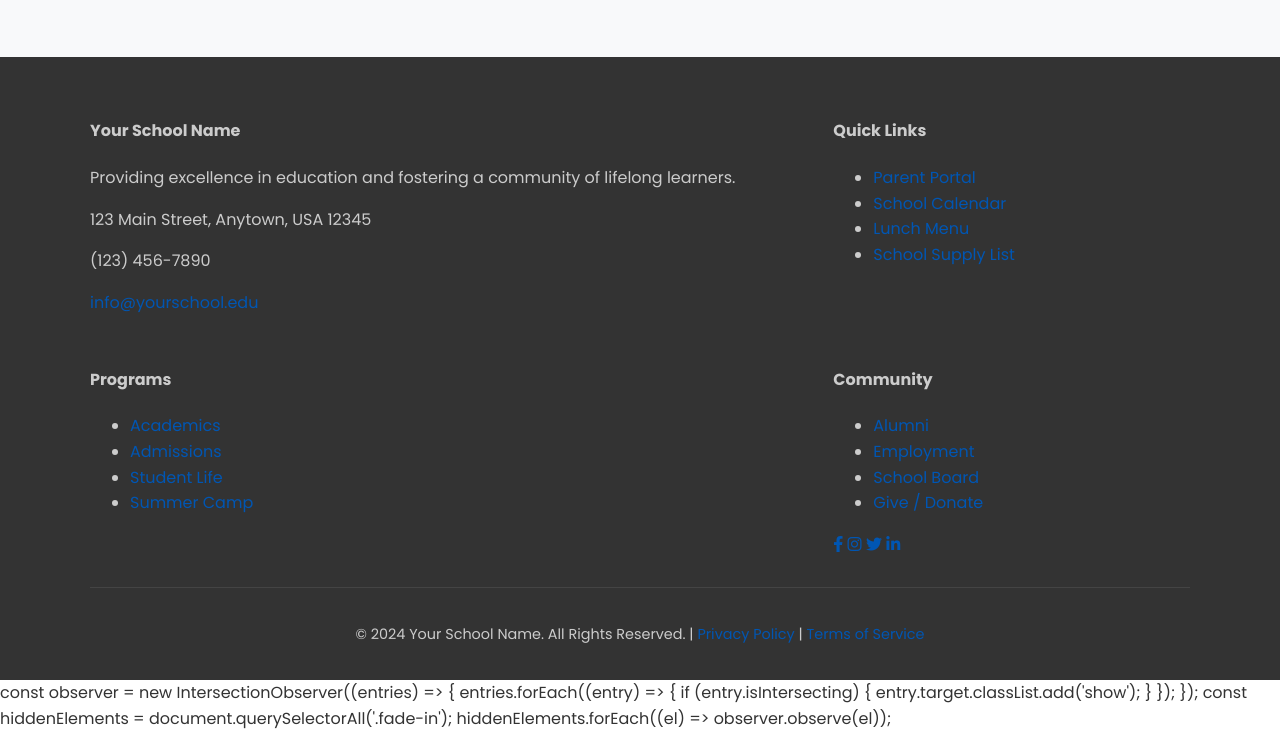
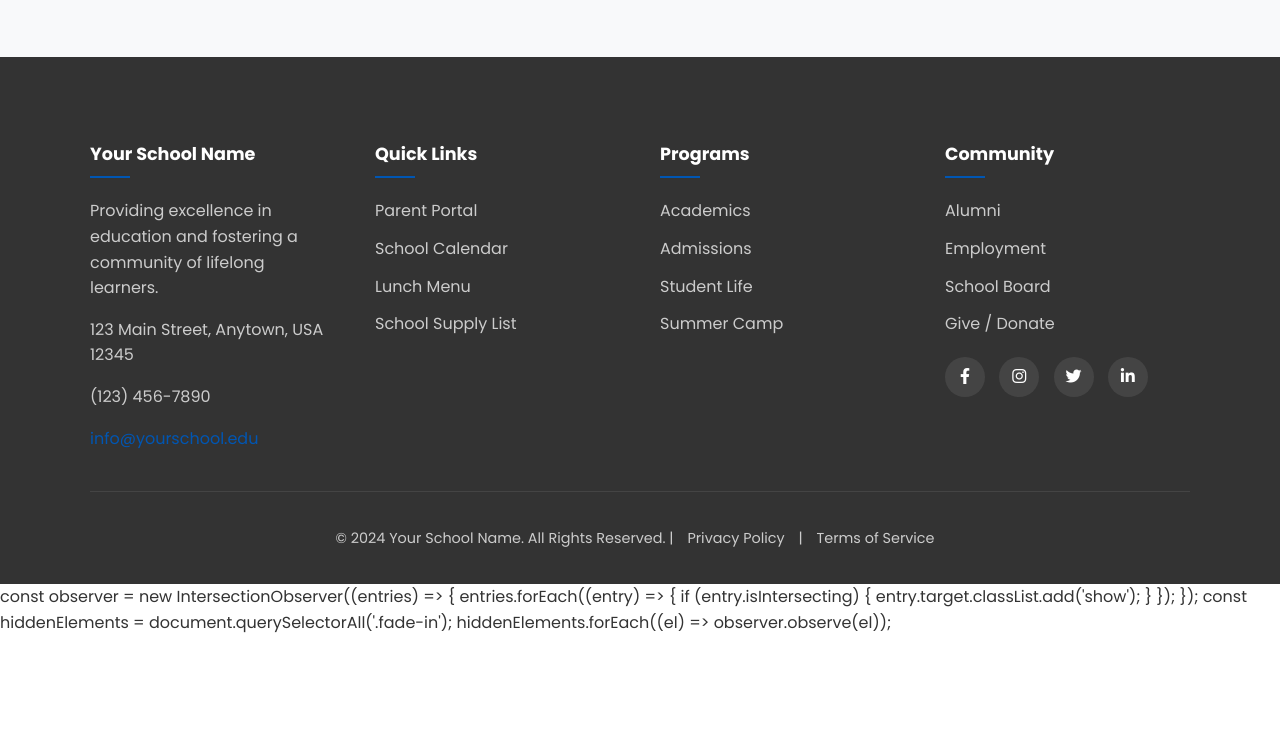
Before and after one commit to AdjeiJamesNtiamoah/school-website, a plain HTML site: page index.html in a window 1280 px wide. Shown: the part 1492-2223 px from the top of the page. After the commit the page ends 2127 px from the top, so only its background shows below. Drawn offline with Linux system fonts and the light colour scheme.

Commit message:
Update style.css

```diff
--- a/style.css
+++ b/style.css
@@ -209,34 +209,112 @@ nav ul li a:hover::after {
     min-width: 60px;
 }
 
-/* --- Footer --- */
+/* --- Enhanced Footer --- */
 footer {
     background-color: var(--dark-color);
     color: #ccc;
-    padding: 40px 0 20px 0;
+    padding: 60px 0 20px 0;
 }
+
 .footer-content {
     display: grid;
-    grid-template-columns: 2fr 1fr;
-    gap: 30px;
+    grid-template-columns: repeat(4, 1fr);
+    gap: 40px;
+    margin-bottom: 40px;
 }
-.footer-about h4, .footer-links h4 {
+
+.footer-column h4 {
     color: var(--light-color);
-    font-size: 1.2rem;
+    font-size: 1.1rem;
+    margin-bottom: 20px;
+    position: relative;
+    padding-bottom: 10px;
 }
-.footer-links ul {
+
+.footer-column h4::after {
+    content: '';
+    position: absolute;
+    left: 0;
+    bottom: 0;
+    width: 40px;
+    height: 2px;
+    background-color: var(--primary-color);
+}
+
+.footer-column ul {
     list-style: none;
     padding: 0;
+    margin: 0;
 }
-.footer-links ul li {
-    margin-bottom: 10px;
+
+.footer-column ul li {
+    margin-bottom: 12px;
 }
+
+.footer-column ul li a {
+    color: #ccc;
+    text-decoration: none;
+    transition: color 0.3s ease;
+}
+
+.footer-column ul li a:hover {
+    color: var(--light-color);
+}
+
+/* Social Icons Styles */
+.social-icons {
+    margin-top: 20px;
+}
+
+.social-icons a {
+    display: inline-block;
+    width: 40px;
+    height: 40px;
+    line-height: 40px;
+    text-align: center;
+    background-color: #444;
+    color: var(--light-color);
+    border-radius: 50%;
+    margin-right: 10px;
+    transition: background-color 0.3s ease;
+}
+
+.social-icons a:hover {
+    background-color: var(--primary-color);
+}
+
 .footer-bottom {
     text-align: center;
-    margin-top: 30px;
     border-top: 1px solid #444;
     padding-top: 20px;
     font-size: 0.9rem;
+}
+
+.footer-bottom a {
+    color: #ccc;
+    margin: 0 10px;
+}
+
+/* Responsive Footer */
+@media(max-width: 992px) {
+    .footer-content {
+        grid-template-columns: repeat(2, 1fr);
+        gap: 30px;
+    }
+}
+
+@media(max-width: 768px) {
+    .footer-content {
+        grid-template-columns: 1fr;
+        text-align: center;
+    }
+    .footer-column h4::after {
+        left: 50%;
+        transform: translateX(-50%);
+    }
+    .social-icons a {
+        margin: 0 5px;
+    }
 }
 
 /* --- Responsive Design --- */
```
